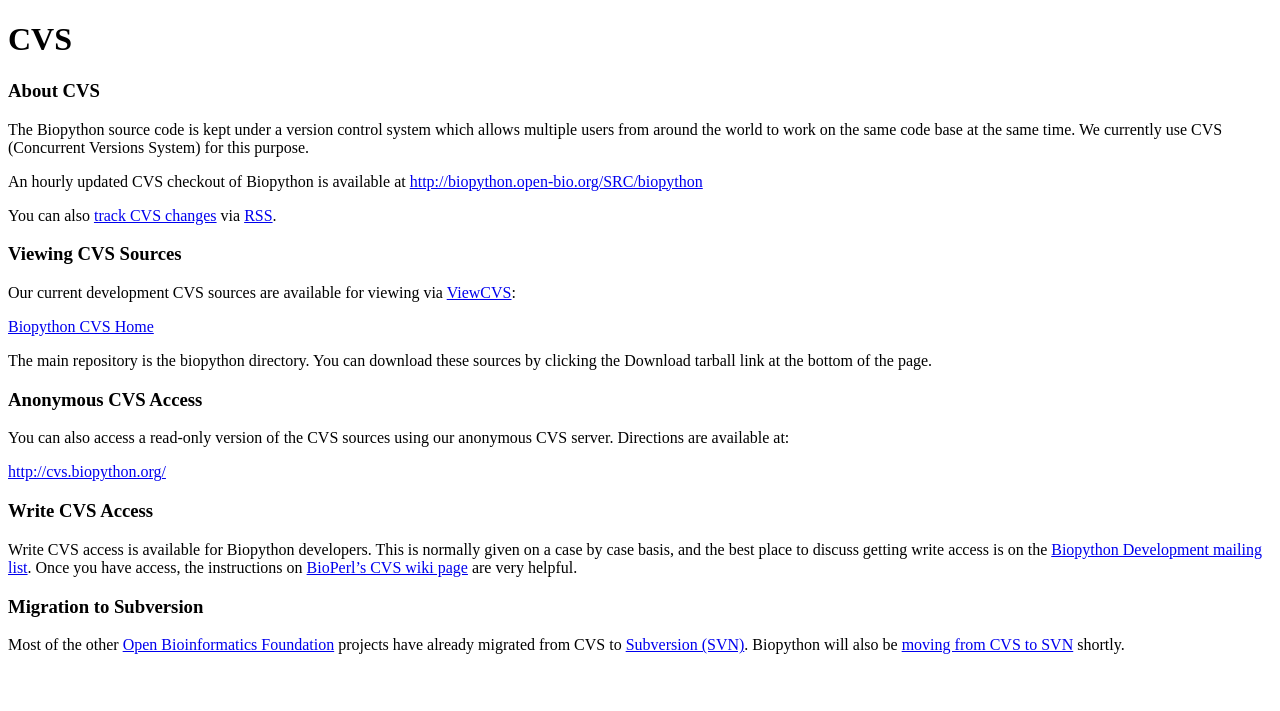
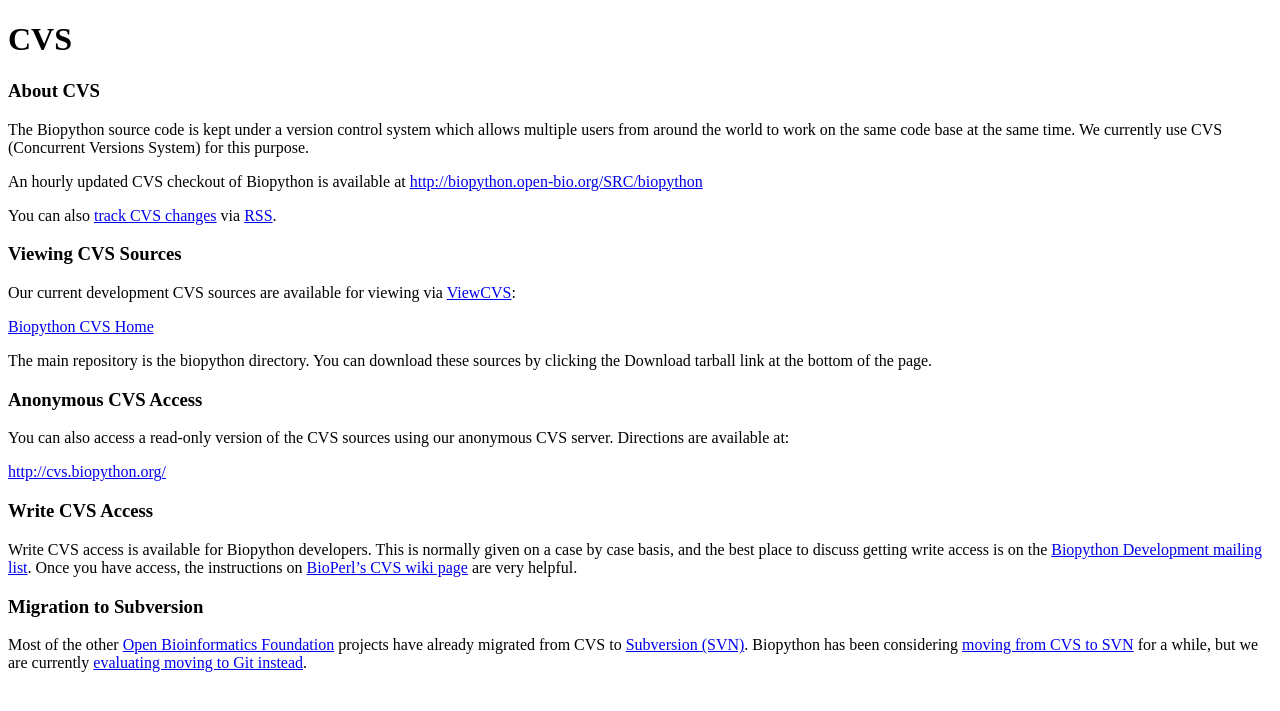
Before and after one commit to biopython/biopython.github.io, a Jekyll site: the page built from wiki/CVS.md, in a window 1280 px wide. Shown: the top 711 px of the page. Built offline with Jekyll 4.4.1, drawn with Linux system fonts in a browser that asks for light colours.

Commit message:
/* Migration to Subversion */ Git

```diff
--- a/wiki/CVS.md
+++ b/wiki/CVS.md
@@ -48,5 +48,6 @@ page](http://www.bioperl.org/wiki/Using_CVS) are very helpful.
 
 Most of the other [Open Bioinformatics Foundation](http://open-bio.org)
 projects have already migrated from CVS to [Subversion
-(SVN)](SVN "wikilink"). Biopython will also be [moving from CVS to
-SVN](Subversion_migration "wikilink") shortly.
+(SVN)](SVN "wikilink"). Biopython has been considering [moving from CVS
+to SVN](Subversion_migration "wikilink") for a while, but we are
+currently [evaluating moving to Git instead](GitMigration "wikilink").
```
Also changed, not shown: 1 other file.
